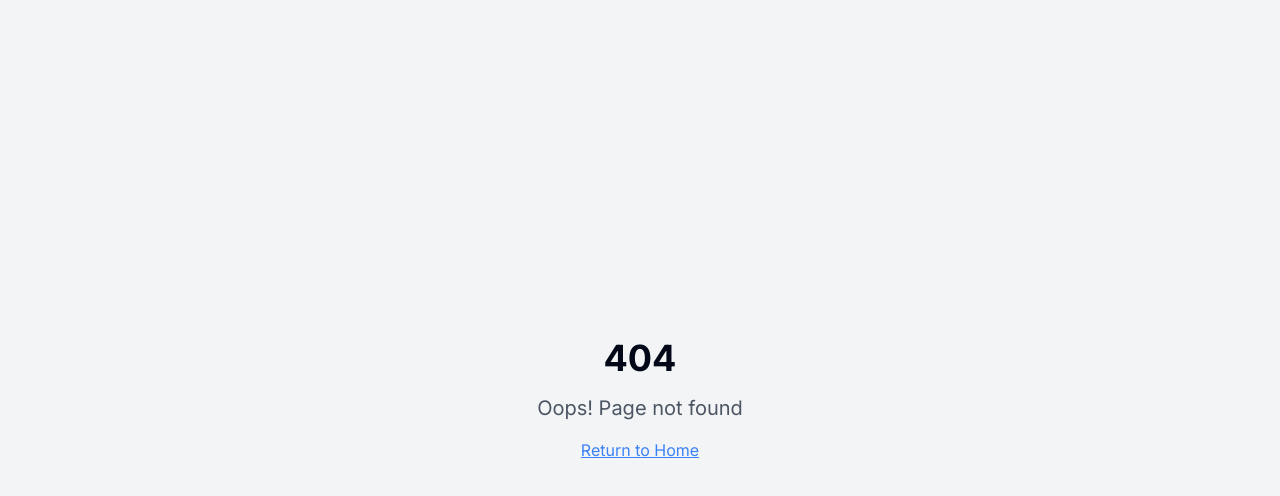
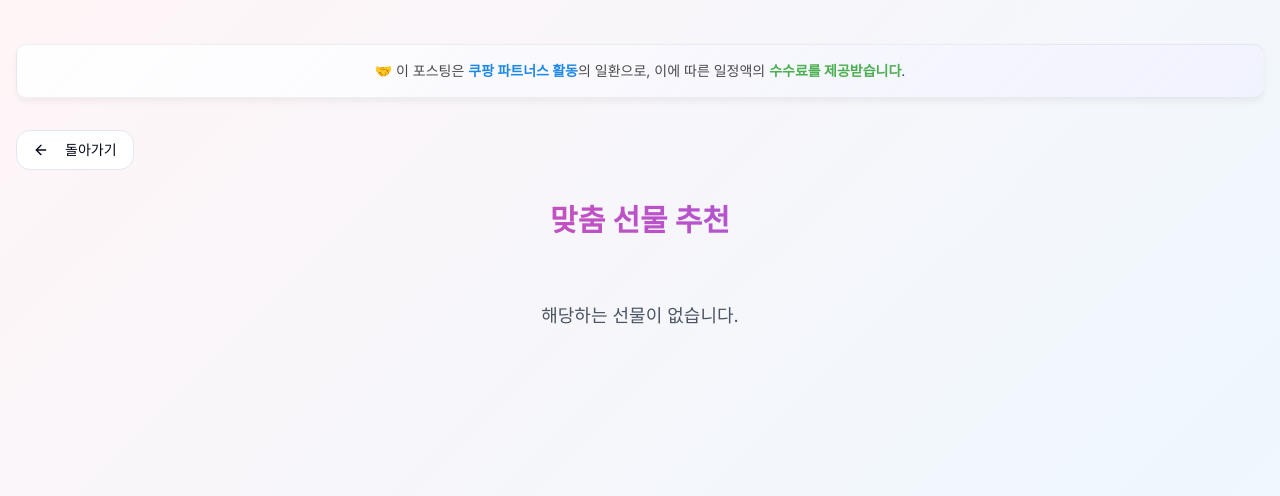
Before and after one commit to coffeemania68/elegant-gift-discovery, a React (Vite) app: page /special-event-results in a window 1280 px wide. Before the commit this address had no page. Shown: the top 496 px of the page. Built offline with nearby package versions, Linux system fonts and the light colour scheme.

Commit message:
Add special event results page
Implement a new page to display results when a special event is selected, instead of showing them on the current results page.
[skip gpt_engineer]

```diff
--- a/src/App.tsx
+++ b/src/App.tsx
@@ -5,6 +5,7 @@ import { QueryClient, QueryClientProvider } from "@tanstack/react-query";
 import { BrowserRouter, Routes, Route } from "react-router-dom";
 import Index from "./pages/Index";
 import GiftResults from "./pages/GiftResults";
+import SpecialEventResults from "./pages/SpecialEventResults";
 import NotFound from "./pages/NotFound";
 
 const queryClient = new QueryClient();
@@ -18,6 +19,7 @@ const App = () => (
         <Routes>
           <Route path="/" element={<Index />} />
           <Route path="/gift-results" element={<GiftResults />} />
+          <Route path="/special-event-results" element={<SpecialEventResults />} />
           <Route path="*" element={<NotFound />} />
         </Routes>
       </BrowserRouter>
--- a/src/components/GiftFilter.tsx
+++ b/src/components/GiftFilter.tsx
@@ -44,11 +44,20 @@ export const GiftFilter = () => {
 
   const handleSubmit = (e: React.FormEvent) => {
     e.preventDefault();
-    navigate("/gift-results", {
-      state: {
-        filters: filters
-      }
-    });
+    if (specialEvent && specialEvent !== "none") {
+      navigate("/special-event-results", {
+        state: {
+          filters: filters,
+          specialEvent: specialEvent
+        }
+      });
+    } else {
+      navigate("/gift-results", {
+        state: {
+          filters: filters
+        }
+      });
+    }
   };
   const [specialEvent, setSpecialEvent] = useState("none"); // 새로운 상태 추가
 
--- /dev/null
+++ b/src/pages/SpecialEventResults.tsx
@@ -0,0 +1,82 @@
+import { useState, useEffect } from "react";
+import { useLocation, Link } from "react-router-dom";
+import { Button } from "@/components/ui/button";
+import { ArrowLeft } from "lucide-react";
+import { motion } from "framer-motion";
+import { GiftResults as GiftResultsComponent } from "@/components/GiftResults";
+import { Gift } from "@/types/gift";
+import { filterGifts } from "@/data/gifts";
+
+const eventTitles: Record<string, string> = {
+  valentine: "발렌타인데이 선물 추천",
+  white: "화이트데이 선물 추천",
+  parents: "어버이날 선물 추천",
+  teacher: "스승의날 선물 추천",
+  christmas: "크리스마스 선물 추천",
+  birthday: "생일 선물 추천",
+  anniversary: "기념일 선물 추천"
+};
+
+export default function SpecialEventResults() {
+  const location = useLocation();
+  const [gifts, setGifts] = useState<Gift[]>([]);
+  const eventType = location.state?.specialEvent || "none";
+
+  useEffect(() => {
+    if (location.state?.filters) {
+      const { price, category, gender, age, relation, season } = location.state.filters;
+      const filteredGifts = filterGifts({
+        priceRange: price,
+        category,
+        gender,
+        age,
+        relation,
+        season
+      });
+      setGifts(filteredGifts);
+    }
+  }, [location.state]);
+
+  return (
+    <div className="container mx-auto px-4 py-8">
+      <div className="mt-3 mb-8" style={{
+        background: "linear-gradient(135deg, rgba(255,255,255,0.9), rgba(240,240,255,0.7))",
+        border: "1px solid rgba(0,0,0,0.05)",
+        borderRadius: "10px",
+        padding: "15px",
+        boxShadow: "0 4px 6px rgba(0,0,0,0.05)",
+        textAlign: "center"
+      }}>
+        <p style={{
+          color: "#4a4a4a",
+          fontSize: "14px",
+          lineHeight: "1.6",
+          margin: "0"
+        }}>
+          🤝 이 포스팅은 <span style={{color: "#1e88e5", fontWeight: "bold"}}>쿠팡 파트너스 활동</span>의 일환으로,
+          이에 따른 일정액의 <span style={{color: "#4caf50", fontWeight: "bold"}}>수수료를 제공받습니다</span>.
+        </p>
+      </div>
+
+      <div className="flex justify-between items-center mb-8">
+        <Link to="/">
+          <Button variant="outline">
+            <ArrowLeft className="mr-2 h-4 w-4" /> 돌아가기
+          </Button>
+        </Link>
+      </div>
+
+      <h1 className="text-3xl font-bold text-center mb-8 bg-gradient-to-r from-pink-500 to-violet-500 text-transparent bg-clip-text">
+        {eventTitles[eventType] || "맞춤 선물 추천"}
+      </h1>
+
+      <motion.div
+        initial={{ opacity: 0 }}
+        animate={{ opacity: 1 }}
+        transition={{ duration: 0.5 }}
+      >
+        <GiftResultsComponent gifts={gifts} />
+      </motion.div>
+    </div>
+  );
+}
```
